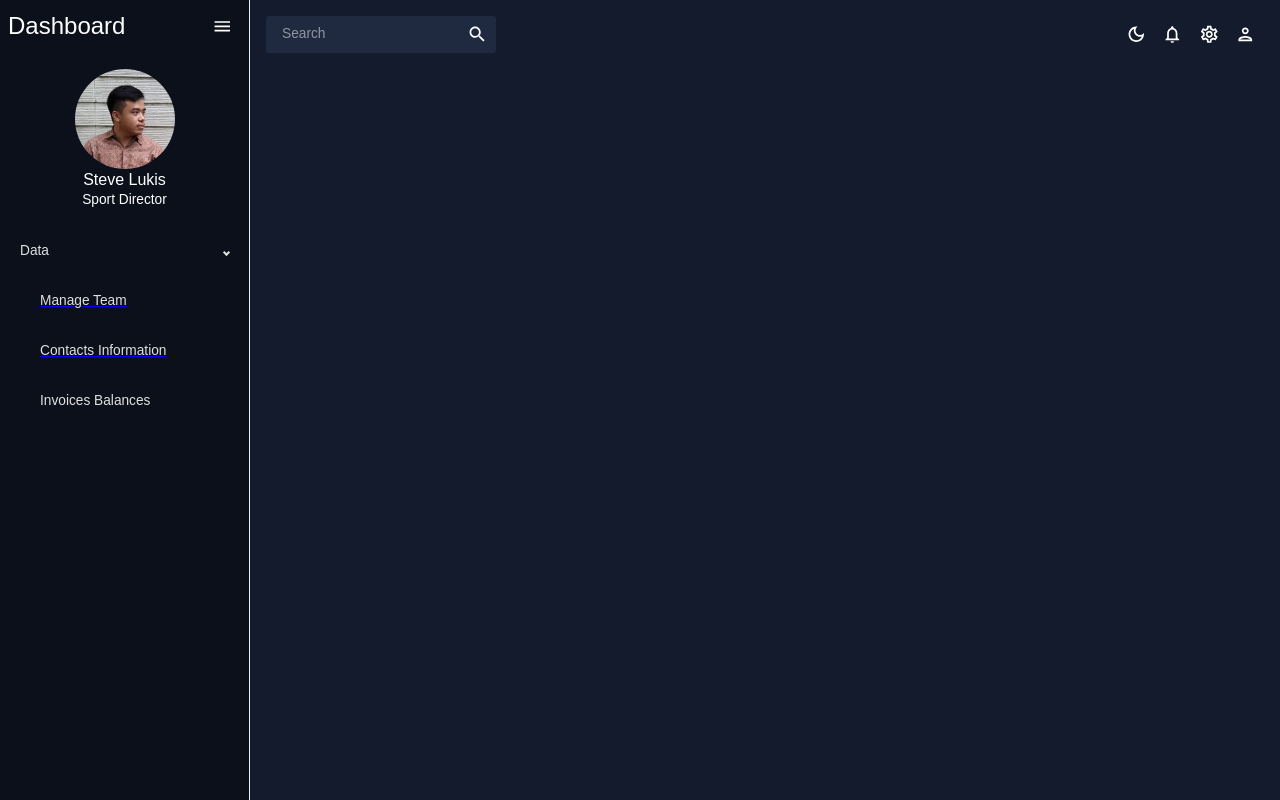
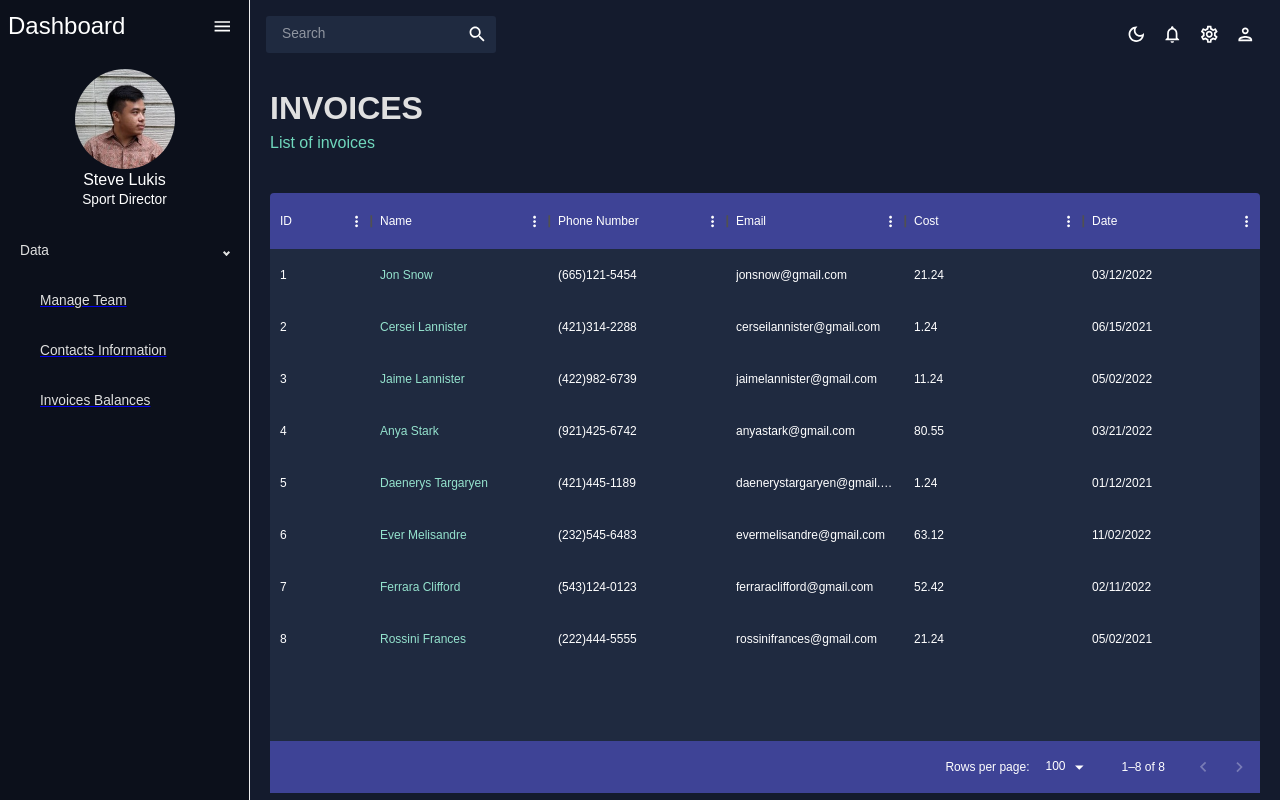
Before and after one commit to stevelukis/react-admin-dashboard, a React (Vite) app: page /invoices in a window 1280 px wide. Built offline with nearby package versions, Linux system fonts and the light colour scheme.

Commit message:
feat: Add Invoices scene and routing

```diff
--- a/src/App.jsx
+++ b/src/App.jsx
@@ -6,6 +6,7 @@ import Dashboard from "./scenes/dashboard";
 import Sidebar from "./scenes/global/Sidebar";
 import Team from "./scenes/team";
 import Contacts from "./scenes/contacts";
+import Invoices from "./scenes/invoices";
 
 function App() {
   const [theme, colorMode] = useMode();
@@ -22,6 +23,7 @@ function App() {
               <Route path="/" element={<Dashboard />} />
               <Route path="/team" element={<Team />} />
               <Route path="/contacts" element={<Contacts />} />
+              <Route path="/invoices" element={<Invoices />} />
             </Routes>
           </main>
         </div>
--- a/src/scenes/global/Sidebar.jsx
+++ b/src/scenes/global/Sidebar.jsx
@@ -88,7 +88,9 @@ const Sidebar = () => {
             <Link to="/contacts">
               <MenuItem>Contacts Information</MenuItem>
             </Link>
-            <MenuItem>Invoices Balances</MenuItem>
+            <Link to="/invoices">
+              <MenuItem>Invoices Balances</MenuItem>
+            </Link>
           </SubMenu>
         </Menu>
       </Box>
--- /dev/null
+++ b/src/scenes/invoices/index.jsx
@@ -0,0 +1,58 @@
+import { Box, useTheme } from "@mui/material";
+import { tokens } from "../../theme.js";
+import Header from "../../components/Header.jsx";
+import { DataGrid } from "@mui/x-data-grid";
+import { mockDataInvoices } from "../../data/mockData.js";
+
+const Invoices = () => {
+  const theme = useTheme();
+  const colors = tokens(theme.palette.mode);
+
+  const columns = [
+    { field: "id", headerName: "ID" },
+    {
+      field: "name",
+      headerName: "Name",
+      flex: 1,
+      cellClassName: "name-column--cell",
+    },
+    { field: "phone", headerName: "Phone Number", flex: 1 },
+    { field: "email", headerName: "Email", flex: 1 },
+    { field: "cost", headerName: "Cost", flex: 1 },
+    { field: "date", headerName: "Date", flex: 1 },
+  ];
+
+  return (
+    <Box m="20px">
+      <Header title="INVOICES" subtitle="List of invoices" />
+      <Box m="40px 0 0 0" height="75vh">
+        <DataGrid
+          columns={columns}
+          rows={mockDataInvoices}
+          sx={{
+            border: "none",
+            "& .MuiDataGrid-cell": {
+              borderBottom: "none",
+            },
+            "& .name-column--cell": {
+              color: colors.greenAccent[300],
+            },
+            "& .MuiDataGrid-columnHeaders": {
+              backgroundColor: colors.blueAccent[700],
+              borderBottom: "none",
+            },
+            "& .MuiDataGrid-virtualScroller": {
+              backgroundColor: colors.primary[400],
+            },
+            "& .MuiDataGrid-footerContainer": {
+              borderTop: "none",
+              backgroundColor: colors.blueAccent[700],
+            },
+          }}
+        />
+      </Box>
+    </Box>
+  );
+};
+
+export default Invoices;
```
